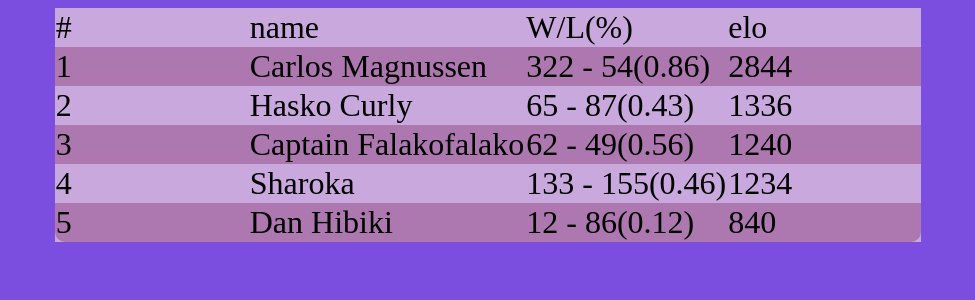
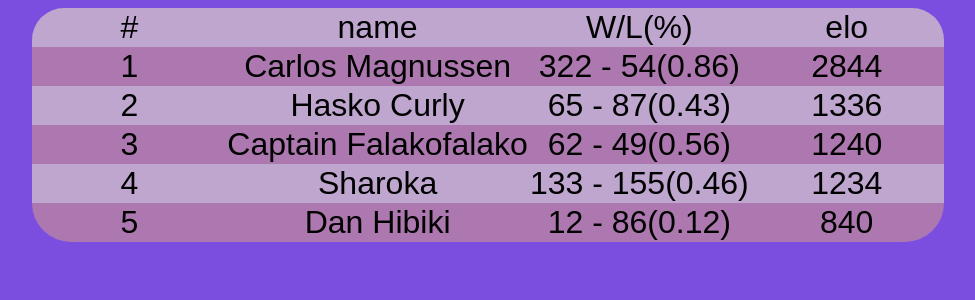
Before and after one commit to chalkchaser/wgelo, a React (Create React App) app in the folder wgelo_frontend/: page / in a window 1280 px wide. Shown: the top 300 px of the page, without its empty margins (152-1127 px from the left). Built offline with nearby package versions, Linux system fonts and the light colour scheme.

Commit message:
added rounded border as well as hover colour to table

```diff
--- a/wgelo_frontend/src/App.css
+++ b/wgelo_frontend/src/App.css
@@ -1,38 +1,61 @@
 body {
     background-color: #7C4EE0;
+    font-family: Arial, Helvetica, sans-serif;
   }
 
 
 
 #personTable{
 
-    background-color: rgb(200, 168, 221);
+    border-top-left-radius: 1em;
+    border-top-right-radius: 1em;
+    border-bottom-left-radius: 1em;
+    border-bottom-right-radius: 1em;
     border-collapse: collapse;
     border-spacing: 0.5em;
     outline-offset: 15px;
     margin-left:auto;
     margin-right:auto;
-    min: width 50px;
     font-size: 2em;
+    text-align: center;
 
 }
-#personTable tbody tr:nth-child(odd) td{
+
+#personTable thead td{
+    background:rgb(191, 166, 207);
+}
+#personTable thead td:nth-child(1){
+    border-top-left-radius: 1em;
+}
+#personTable thead td:hover{
+    background-color: rgb(74, 255, 165);
+}
+
+#personTable thead td:last-child{
+    border-top-right-radius: 1em;
+}
+
+#personTable tbody tr:nth-child(even){
+    background:rgb(191, 166, 207);
+}
+
+
+#personTable tbody tr:nth-child(odd){
     background:rgb(173, 120, 175);
+}
+
+
+#personTable tbody tr:last-child td:nth-child(1){
+    border-bottom-left-radius: 2em;
+}
+#personTable tbody tr:last-child td:last-child{
+    border-bottom-right-radius: 2em;
 }
 
 #personTable td{
     min-width: 6em;
 }
 
-th:first-of-type {
-    border-top-left-radius: 10px;
-  }
-  th:last-of-type {
-    border-top-right-radius: 10px;
-  }
-  tr:last-of-type td:first-of-type {
-    border-bottom-left-radius: 10px;
-  }
-  tr:last-of-type td:last-of-type {
-    border-bottom-right-radius: 10px;
-  }
+tr:hover td {
+    background: rgb(74, 255, 165);
+}
```
